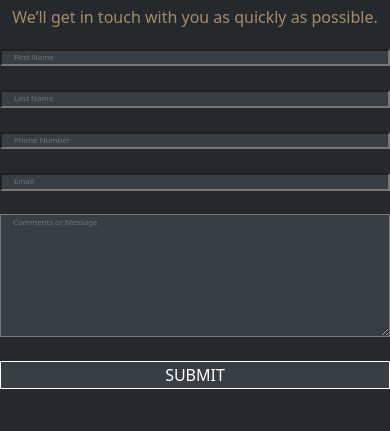
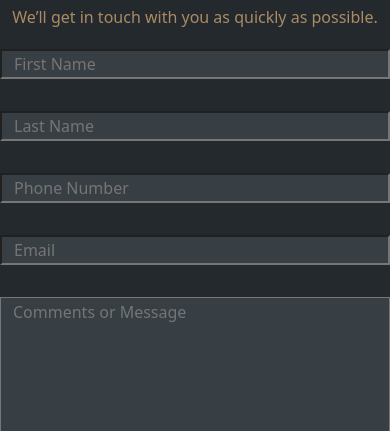
Before and after one commit to bHabawel/Responsive-Web-Design, a plain HTML site: page contact-us/contact-us.html in a window 390 px wide. Shown: the part 83-514 px from the top of the page. Drawn offline with nearby package versions, Linux system fonts and the light colour scheme.

Commit message:
readjusted font size. Complete Project

```diff
--- a/contact-us/contact-us.css
+++ b/contact-us/contact-us.css
@@ -83,6 +83,10 @@ body{
         font-size: 18px;
     }
 
+    .form-text{
+        font-size: 20px;
+    }
+
     .footer-title{
         font-size: 30px;
     }
@@ -105,6 +109,10 @@ body{
         font-size: 16px;
     }
 
+    .form-text{
+        font-size: 16px;
+    }
+
     .footer-title{
         font-size: 26px;
     }
```
